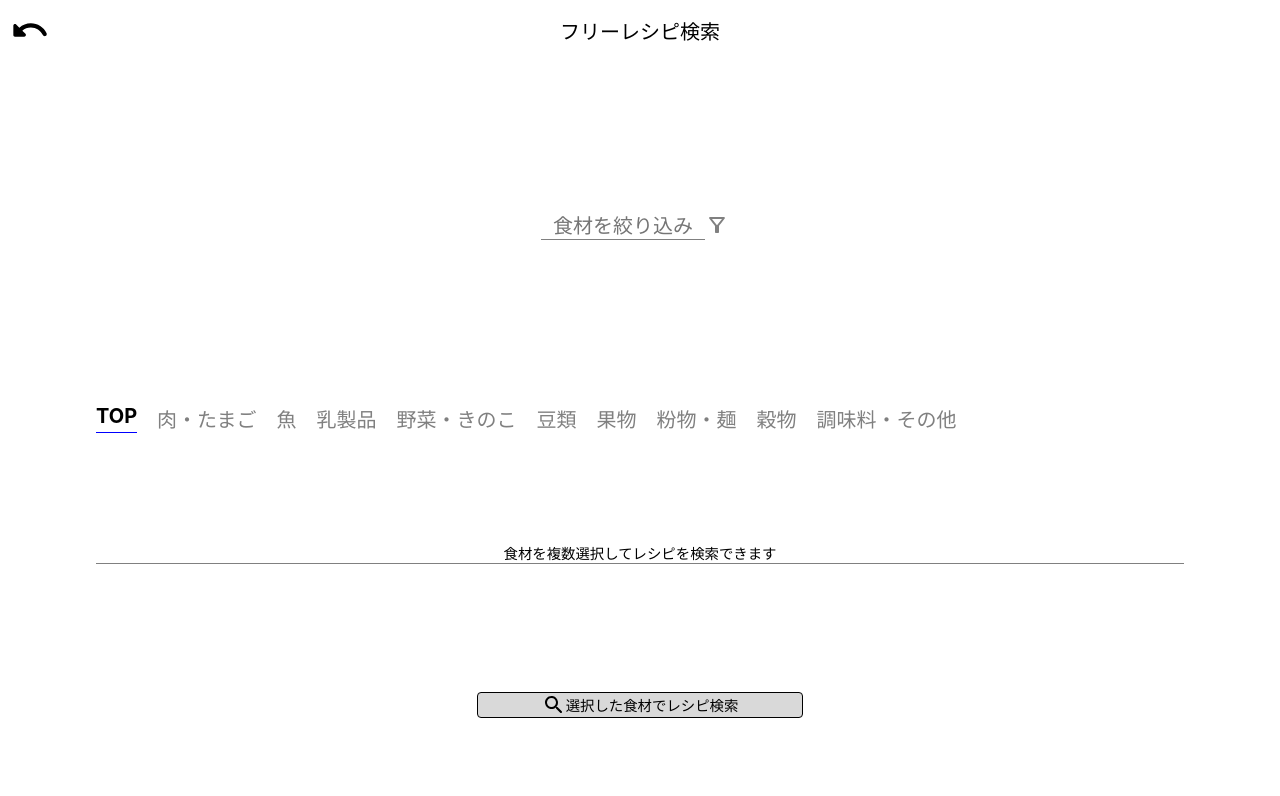
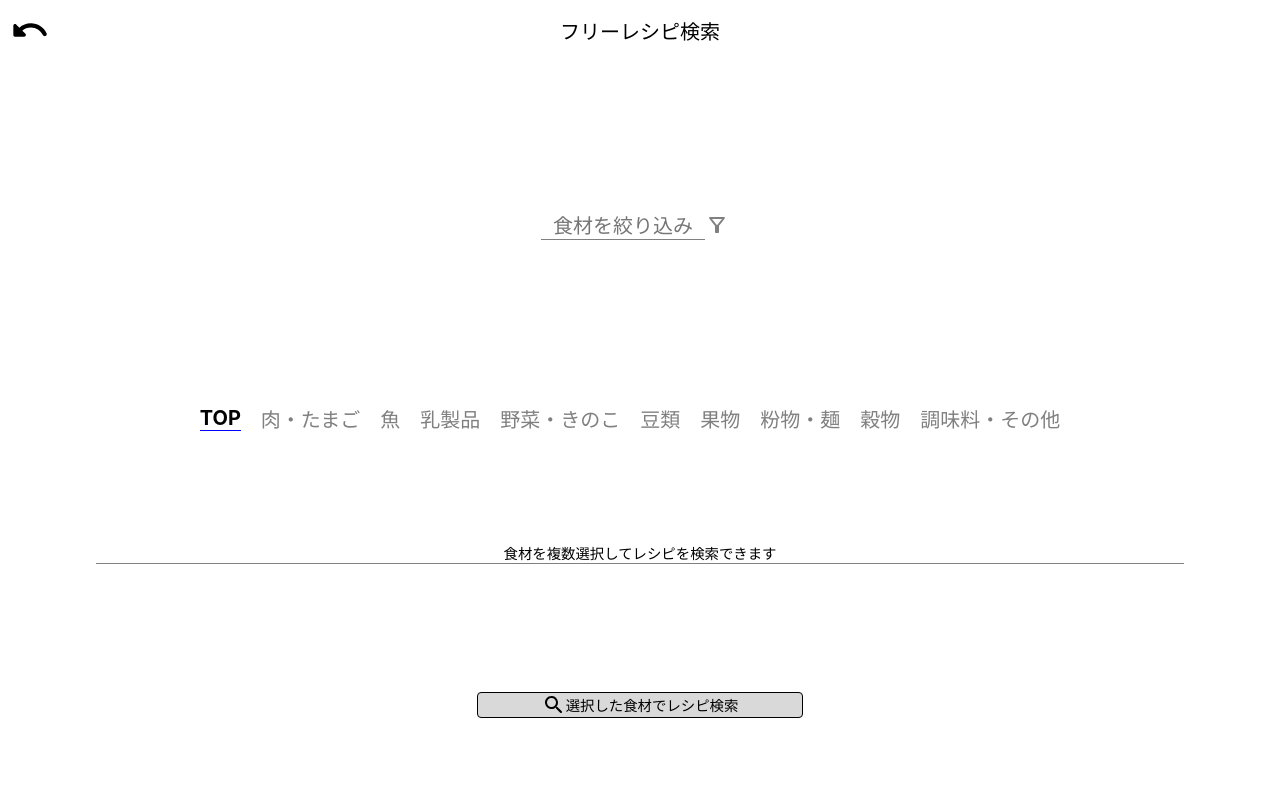
Before and after one commit to KentY6/Recipe-in-the-refrigerator, a React (Create React App) app: page /freeRecipesPage in a window 1280 px wide. Shown: the top 796 px of the page. Built offline with nearby package versions, Linux system fonts and the light colour scheme; no server answers.

Commit message:
cssAjustment

```diff
--- a/src/app/App.css
+++ b/src/app/App.css
@@ -13,7 +13,7 @@
   flex-flow: column;
   width: 99%;
   height: 92vh;
-  margin-top: 10%;
+  margin-top: 5%;
   cursor: pointer;
   @media (min-width: 400px) {
     width: 350px;
@@ -166,12 +166,17 @@
   overflow-x: auto;
   cursor: pointer;
   -webkit-tap-highlight-color: transparent;
+  @media (min-width: 1070px) {
+    align-items: center;
+    justify-content: center;
+  }
 }
 
 .tabsBox {
   display: flex;
   flex-flow: column;
   align-items: center;
+  justify-content: center;
   border-bottom: 1px solid gray;
   width: 85%;
 }
```
